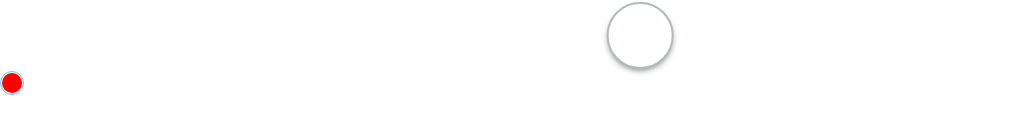
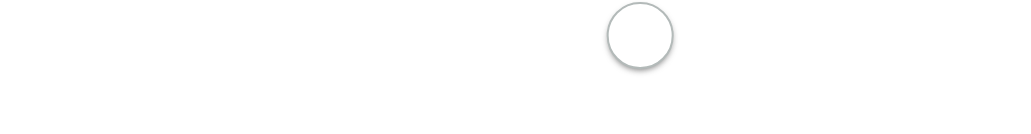
Before and after one commit to ibrahimtaib/quiz-website, a Next.js app in the folder src/: page /1/lobby in a window 1280 px wide. Shown: the part 478-612 px from the top of the page, without its empty margins (0-1031 px from the left). Built offline with nearby package versions, Linux system fonts and the light colour scheme.

Commit message:
removing colorchoice debug

```diff
--- a/src/app/[gameId]/lobby/page.tsx
+++ b/src/app/[gameId]/lobby/page.tsx
@@ -1,15 +1,7 @@
 'use client';
 import Card from 'components/Card';
-import ColorChoice from 'components/ColorChoice';
 import style from 'styles/lobby.module.css';
-import { ColorScheme } from 'types/colors';
 function Lobby() {
-  const colorScheme: ColorScheme = {
-    primaryColor: 'red',
-    secondaryColor: '',
-    tertiaryColor: '',
-    quaternaryColor: ''
-  };
   return (
     <div className={style.lobby}>
       <div className={style.cardContainer}>
@@ -20,7 +12,6 @@ function Lobby() {
         <Card className={[style.card, style.card5].join(' ')} />
       </div>
       <button className={style.colorButton} />
-      <ColorChoice colorScheme={colorScheme} />
     </div>
   );
 }
```
